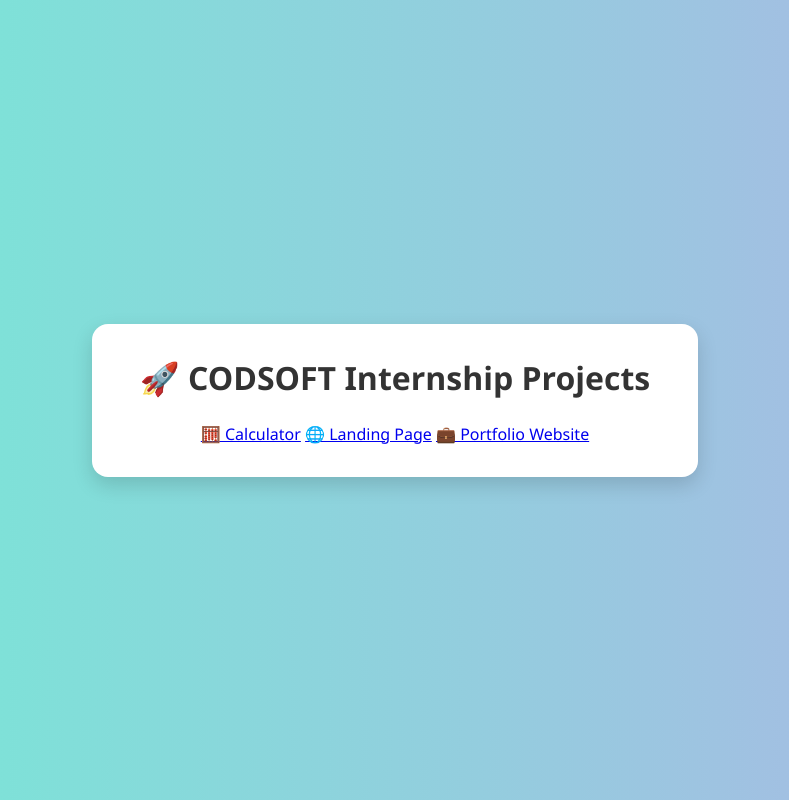
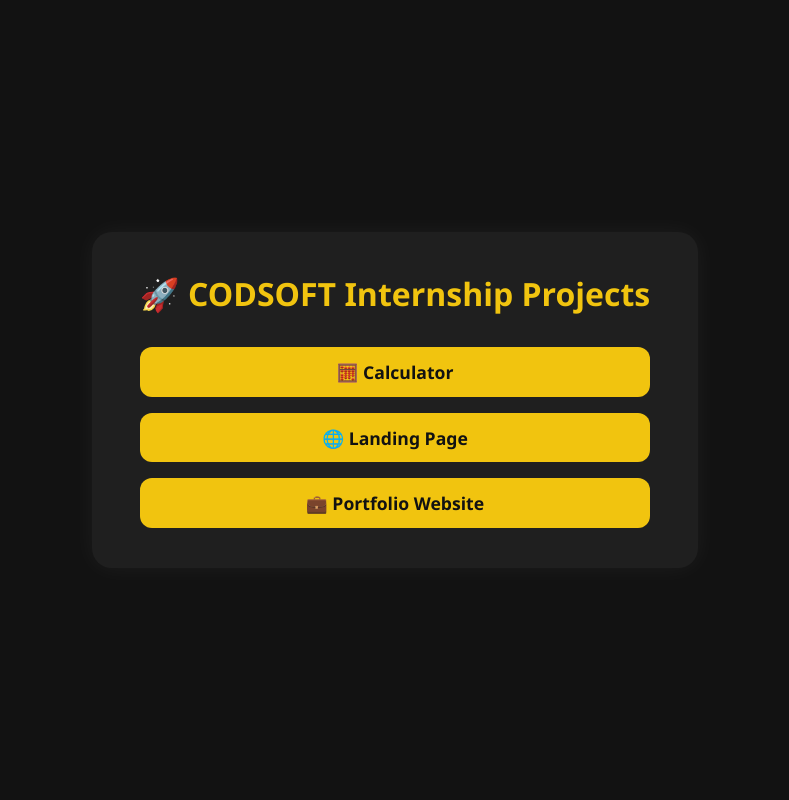
Before and after one commit to kh-ub-ayb/CODSOFT, a plain HTML site: page index.html in a window 1280 px wide. Shown: the whole page, without its empty margins (245-1034 px from the left). Drawn offline with Linux system fonts and the light colour scheme.

Commit message:
Update style.css

```diff
--- a/style.css
+++ b/style.css
@@ -1,3 +1,4 @@
+/* Reset */
 * {
   margin: 0;
   padding: 0;
@@ -6,41 +7,48 @@
 
 body {
   font-family: 'Segoe UI', Tahoma, Geneva, Verdana, sans-serif;
-  background: linear-gradient(to right, #74ebd5, #acb6e5);
-  min-height: 100vh;
+  background-color: #121212;
+  color: #ffffff;
+  height: 100vh;
   display: flex;
   align-items: center;
   justify-content: center;
 }
 
 .container {
-  background-color: white;
-  padding: 2rem 3rem;
-  border-radius: 16px;
-  box-shadow: 0 8px 20px rgba(0, 0, 0, 0.15);
+  background-color: #1f1f1f;
+  padding: 2.5rem 3rem;
+  border-radius: 20px;
   text-align: center;
+  box-shadow: 0 0 25px rgba(255, 255, 255, 0.05);
 }
 
 h1 {
-  margin-bottom: 1.5rem;
-  color: #333;
+  font-size: 2rem;
+  margin-bottom: 2rem;
+  color: #f1c40f;
 }
 
-.project-list {
-  list-style: none;
+.button-group {
+  display: flex;
+  flex-direction: column;
+  gap: 1rem;
 }
 
-.project-list li {
-  margin: 1rem 0;
+.btn {
+  background-color: #f1c40f;
+  color: #121212;
+  padding: 0.8rem 1.5rem;
+  text-decoration: none;
+  font-size: 1.1rem;
+  font-weight: bold;
+  border-radius: 12px;
+  transition: all 0.3s ease;
 }
 
-.project-list a {
-  text-decoration: none;
-  font-size: 1.2rem;
-  color: #0066cc;
-  transition: color 0.3s ease;
+.btn:hover {
+  background-color: #ffffff;
+  color: #121212;
+  transform: scale(1.05);
+  box-shadow: 0 4px 15px rgba(255, 255, 255, 0.2);
 }
-
-.project-list a:hover {
-  color: #ff6600;
-}
```
